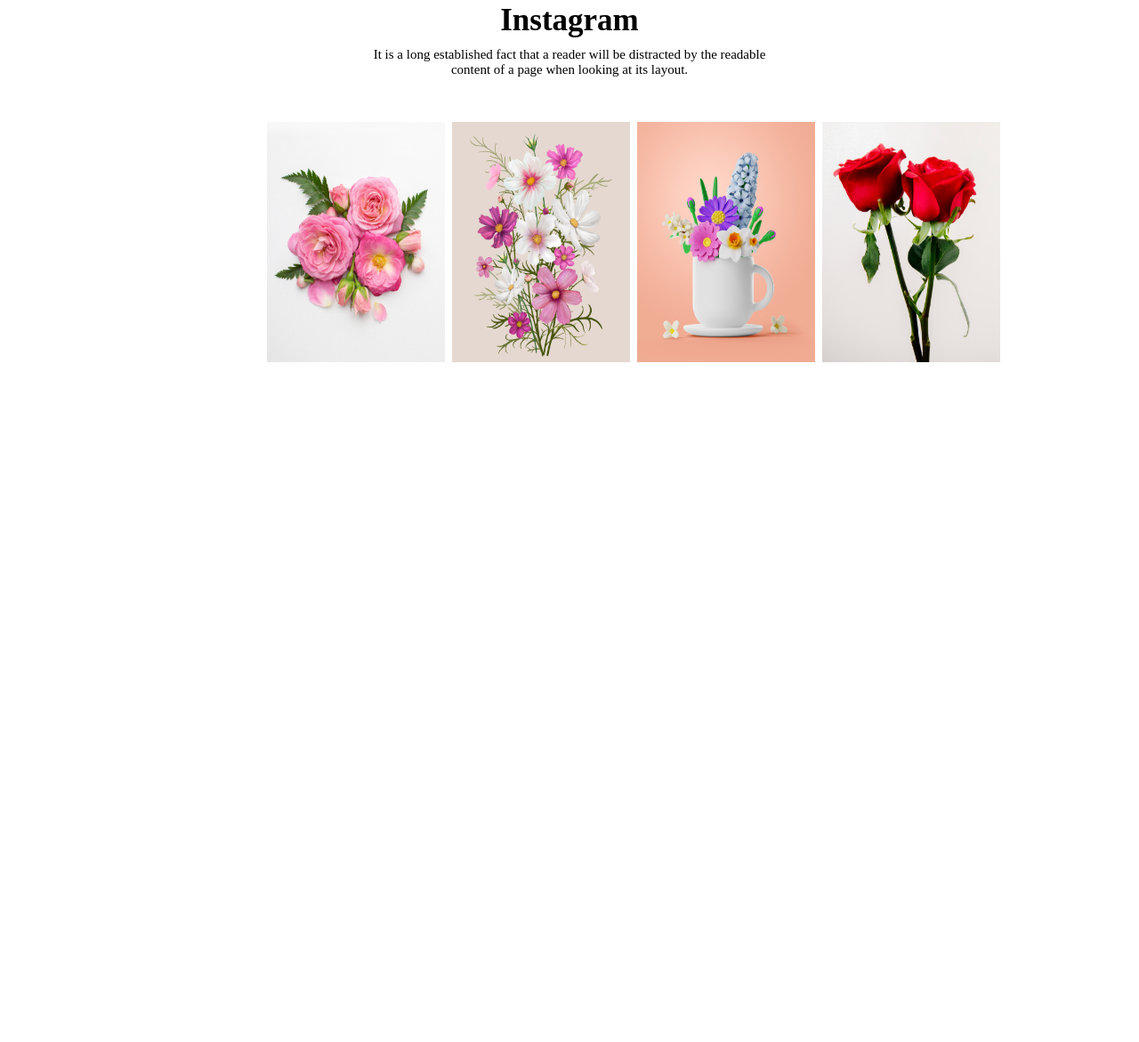
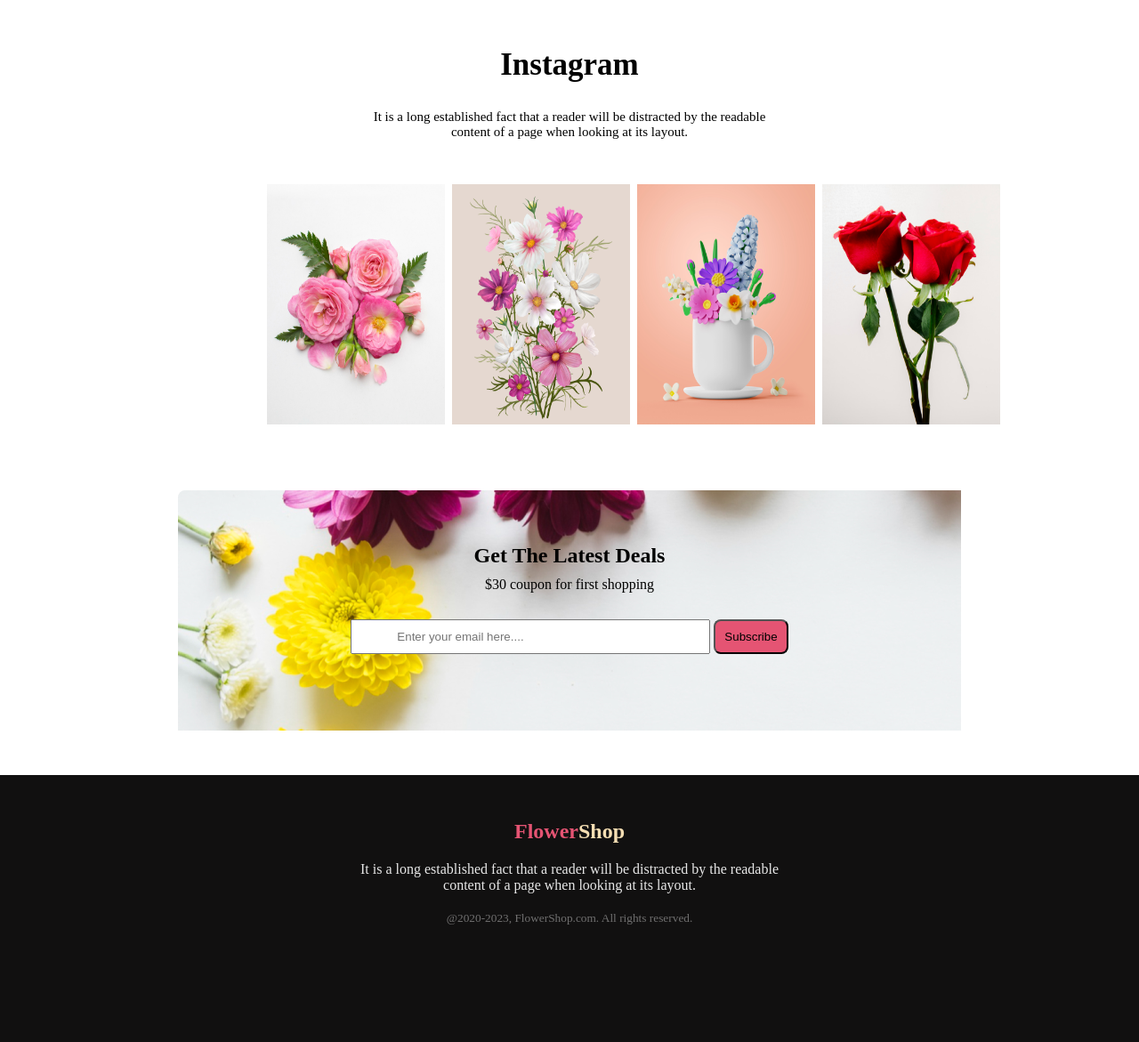
Before and after one commit to Shuuvoo/my-assignment-no-1, a plain HTML site: page index.html in a window 1280 px wide. Shown: the part 2203-3374 px from the top of the page at 89% size. Before the commit the page ends 2684 px from the top, so only its background shows below. Drawn offline with Linux system fonts and the light colour scheme.

Commit message:
simply added

```diff
--- a/index.html
+++ b/index.html
@@ -162,6 +162,8 @@
 
         </section>
 
+         <!-- hot deal ends here -->
+
         <section>
 
 
@@ -193,16 +195,46 @@
 
         </section>
 
+        <section>
+
+            <div class="latest-deal">
+                <h2 class="latest-deal-title"> Get The Latest Deals</h2>
+                <p class="latest-deal-des"> $30 coupon for first shopping</p>
+                <input class="input-email" type="email" placeholder="Enter your email here...."> <button class="latest-deal-btn">Subscribe</button>
 
 
 
 
-        <!-- hot deal ends here -->
+
+
+            </div>
+
+
+
+
+
+
+
+        </section>
+
+
+
+
+
+
 
     </main>
 
     <footer>
 
+        <div class="ftr-des">
+            <h2> <span class="ftr-h2">Flower</span><span class="shop">Shop</span></h2>
+            <p class="ftr-p">It is a long established fact that a reader will be distracted by the readable <br> content of a page when looking at its layout.</p> <br>
+
+            <small class="copy" >@2020-2023, FlowerShop.com. All rights reserved. </small>
+
+        </div>
+
     </footer>
 
 </body>
--- a/style.css
+++ b/style.css
@@ -257,3 +257,75 @@ background: rgba(229, 84, 115, 0.05);
     height: 270px;
 
 }
+
+
+.latest-deal{
+    background: url("flower Asset/rectangle 9.png");
+    background-attachment:cover;
+    margin: 50px 200px 50px 200px;
+    padding: ;
+    height: 270px;
+    text-align: center;
+
+
+}
+
+.latest-deal-title{
+    padding-top: 60px;
+    padding-bottom: 10px;
+
+}
+.latest-deal-des{
+    margin-bottom: 30px;
+}
+
+
+.input-email{
+    padding: 10px 50px 10px 50px;
+    width: 300px;
+
+}
+
+.latest-deal-btn{
+    padding: 10px;
+    background-color: none;
+    border-radius: 8px;
+    background: #E55473;
+
+
+}
+
+
+.ftr-des{
+    text-align: center;
+    background: #111010;
+    height: 300px;
+
+}
+.ftr-h2{
+    color: #E55473;
+
+}
+.shop{
+    color: wheat;
+}
+
+.ftr-p{
+    color: rgba(255, 255, 255, 0.90);
+
+}
+h2{
+    padding-top: 50px;
+    padding-bottom: 20px;
+}
+
+
+
+
+
+
+
+
+.copy{
+color: rgba(255, 255, 255, 0.40);
+}
```
